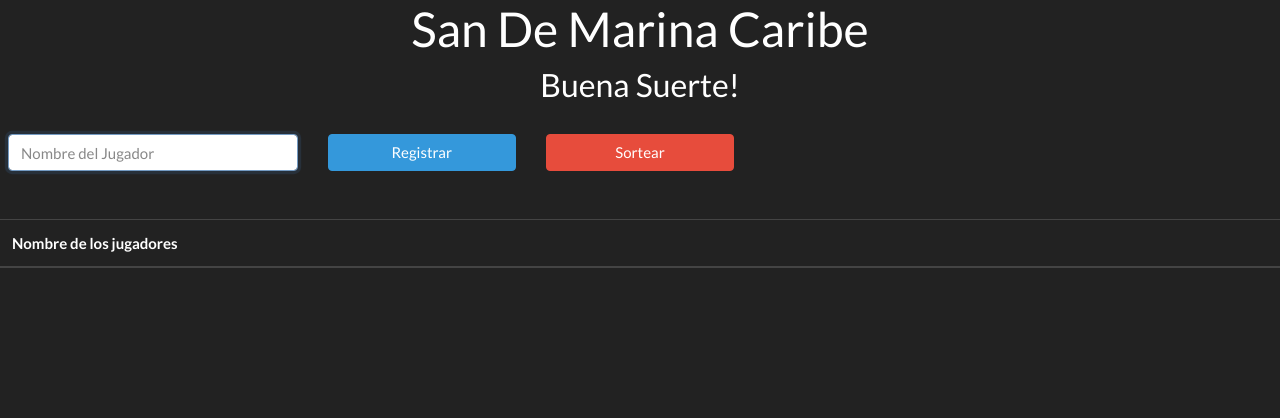
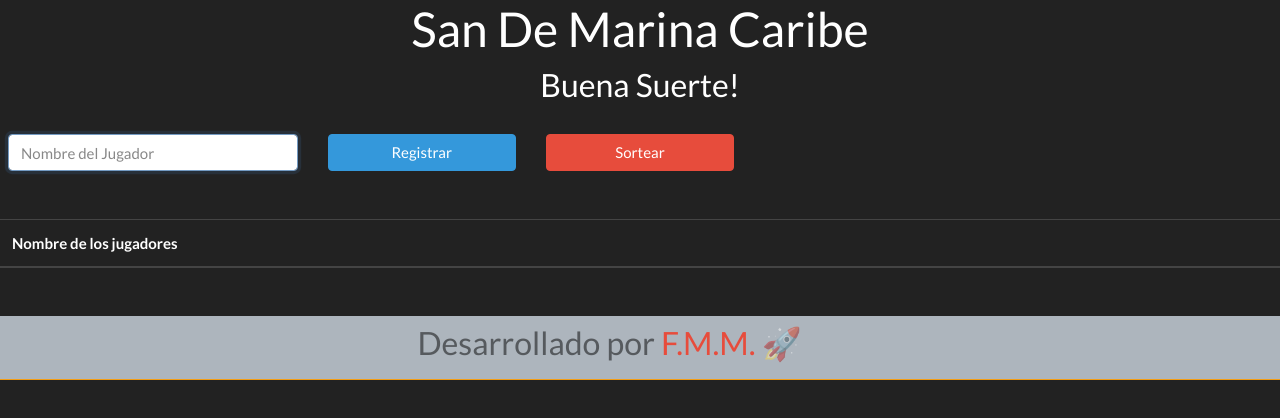
Before and after one commit to Freddyjmm/CRUDJS, a plain HTML site: page index.html in a window 1280 px wide. Drawn offline with nearby package versions, Linux system fonts and the light colour scheme.

Commit message:
add footer on html
añadir el footer de la pagina principal

```diff
--- a/index.html
+++ b/index.html
@@ -51,6 +51,21 @@
             <h1 id='winner' style='text-align: center;'></h1>
         </div>
     </div>
+    <!-- footer -->
+    <footer class="bd-footer py-2 mt-5 bg-light border-bottom border-warning">
+        <div class="container">
+            <div class="row justify-content-center">
+                <div class="col-lg-5">
+                    <p class='text-black-50 h3'>
+                        Desarrollado por
+                        <a class="d-inline-flex align-items-center text-danger text-decoration-none" href="/">
+                        F.M.M.
+                        </a> 🚀
+                    </p>
+                </div>
+            </div>
+        </div>
+    </footer>
     <script src="./js/index.js" type='module'></script>
 </body>
 </html>
```
